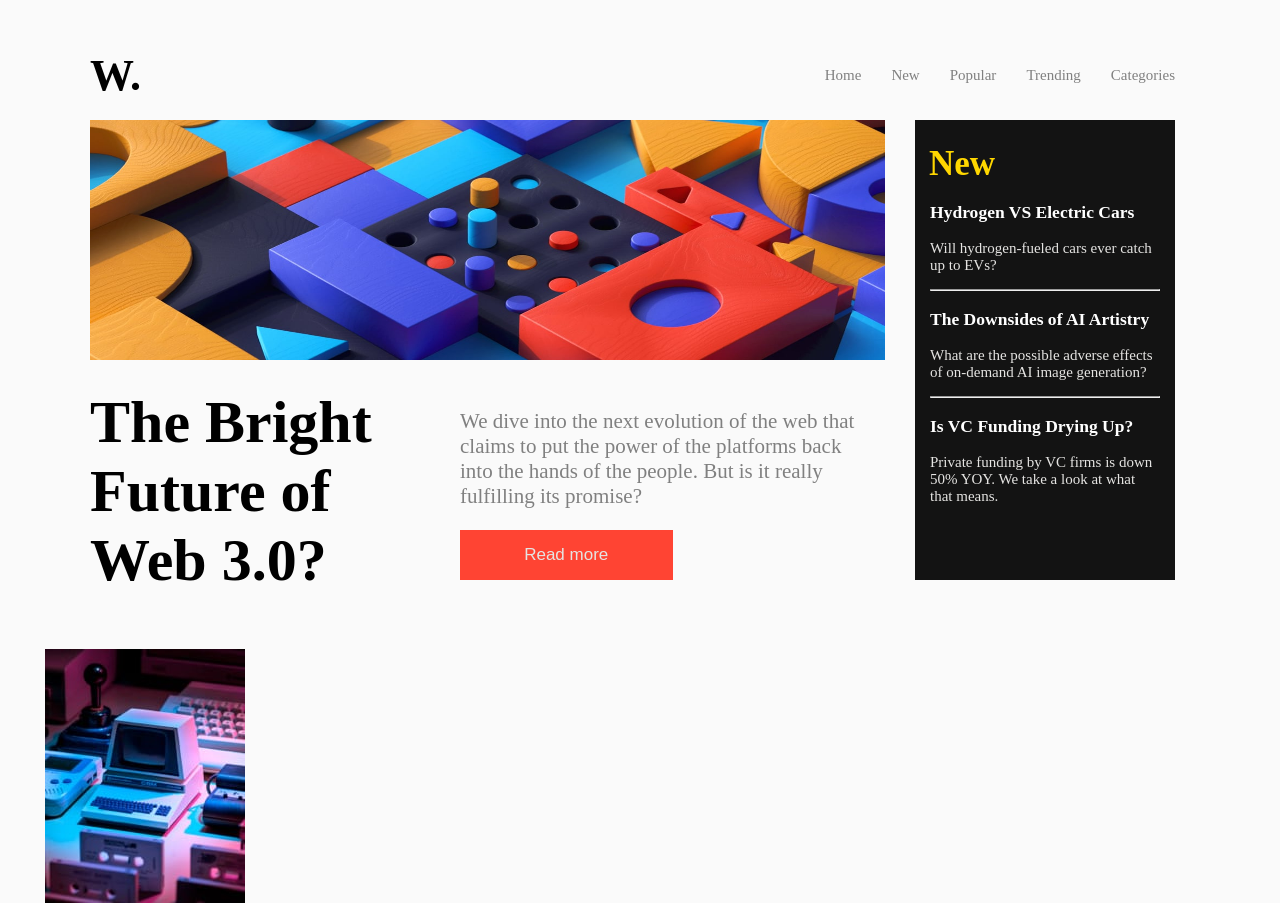
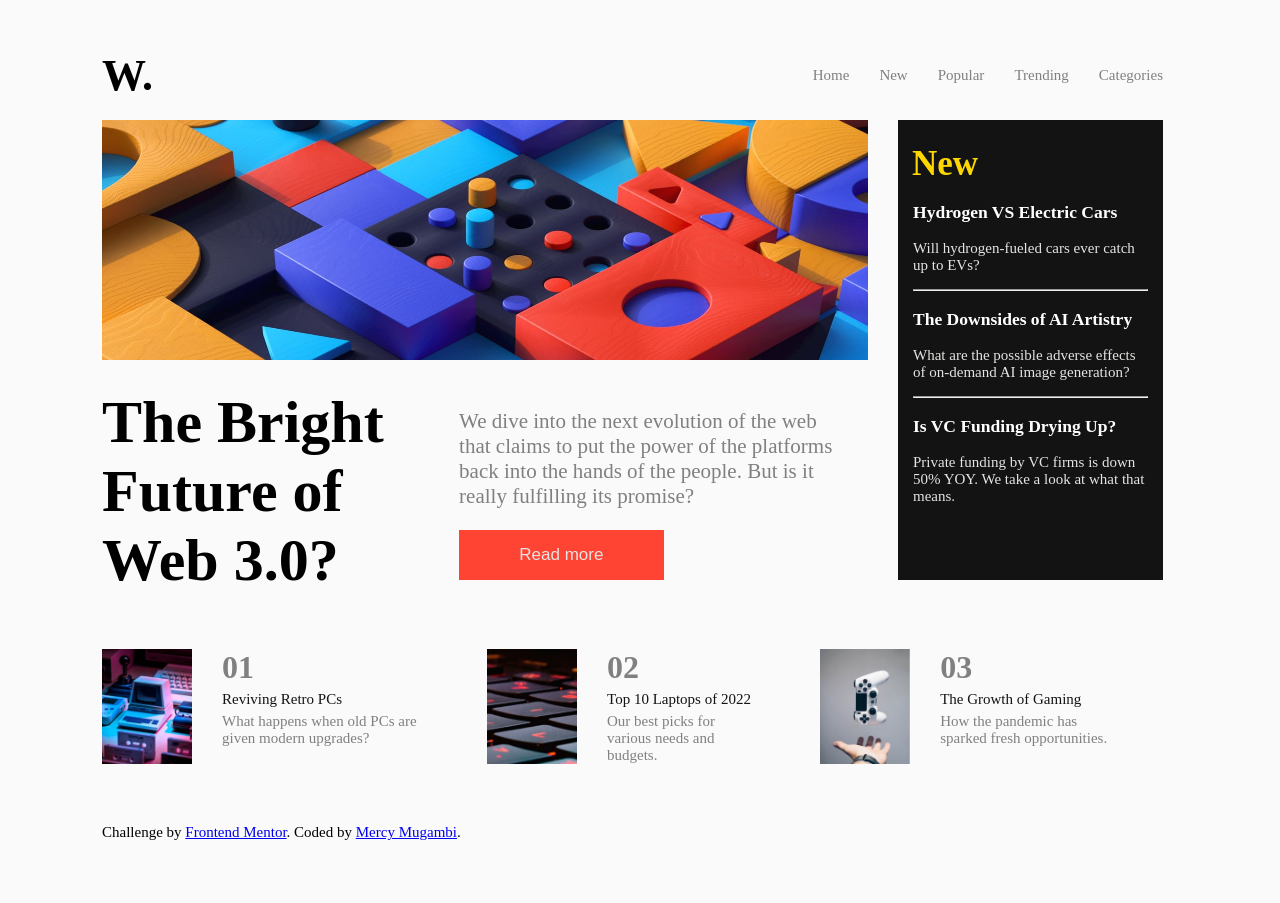
Before and after one commit to mercymugambi/Frontend-Mentors-News-HomePage, a plain HTML site: page index.html in a window 1280 px wide. Shown: the top 903 px of the page. After the commit the page ends 841 px from the top, so only its background shows below. Drawn offline with nearby package versions, Linux system fonts and the light colour scheme.

Commit message:
css changes

```diff
--- a/assets/css/styles.css
+++ b/assets/css/styles.css
@@ -1,4 +1,3 @@
-
 /*--Navbar*/
 *{
     margin: 0;
@@ -16,11 +15,12 @@ header{
     justify-content: space-between;
     align-items: center;
     height: 60px;
-    padding: 3em 3em 1em 3em;
+    padding: 3em 3.8em 1em 3.8em;
 }
 
 .header-nav ul{
     display: flex;
+    padding: 0;
 }
 .header-nav ul li{
     margin: 0 1em;
@@ -42,13 +42,13 @@ header{
     display: flex;
     flex-direction: row;
     margin-bottom: 2em;
-    padding: 0 3em;
+    padding: 0 3.8em;
 }
 .LeftContainer{
     width: 795px;
 }
 .LeftContainer #web3image img{
-    width: 795px;
+    width: 766px;
     height: 240px;
 }
 #rightToImage{
@@ -107,3 +107,39 @@ header{
     width: 50%;
     height: 50px;
 }
+.FloatDown{
+    display: flex;
+    margin-bottom: 4em;
+    padding: 0 3.8em;
+    justify-items: center;
+
+}
+#leftImage{
+    display: flex;
+    flex-flow: row nowrap;
+    justify-content: center;
+    padding-right: 2em;
+}
+#leftImage img{
+    width: 90px;
+    height: 115px;
+}
+.FloatDown #contents{
+    padding: 0 2em;
+}
+#numbers{
+    color: #808080;
+    font-size: 32px;
+}
+#contents #contentHeadings{
+    color: #131313;
+    margin: 5px 0;
+}
+#contents p{
+    color: #808080;
+    justify-content: left;
+}
+footer{
+    display: flex;
+    padding: 0 3.8em;
+}
--- a/index.html
+++ b/index.html
@@ -2,7 +2,7 @@
 <html lang="en">
 <head>
   <meta charset="UTF-8">
-  <meta name="viewport" content="width=device-width, initial-scale=1.0"> <!-- displays site properly based on user's device -->
+  <meta name="viewport" content="width=device-width, initial-scale=1, shrink-to-fit=no, user-scalable=no"> <!-- displays site properly based on user's device -->
 
   <link rel="icon" type="image/png" sizes="32x32" href="./images/favicon-32x32.png">
 
@@ -66,8 +66,9 @@
         <h3>Is VC Funding Drying Up?</h3>
         <p>Private funding by VC firms is down 50% YOY. We take a look at what that means.</p>
       </div>
+      </div>
+      <!--Section down-->
 
-    </div>
     </section>
     <!--Section down-->
 
@@ -76,7 +77,7 @@
       <div id="leftImage">
         <img src="/assets/images/image-retro-pcs.jpg" alt="">
         <div id="contents">
-          <h3 id="numbers">01</p>
+          <h3 id="numbers">01</h3>
           <p id="contentHeadings">Reviving Retro PCs</p>
           <p>What happens when old PCs are given modern upgrades?</p>
         </div>
@@ -86,7 +87,7 @@
       <div id="leftImage">
         <img src="/assets/images/image-top-laptops.jpg" alt="">
         <div id="contents">
-          <h3 id="numbers">02</p>
+          <h3 id="numbers">02</h3>
           <p id="contentHeadings">Top 10 Laptops of 2022</p>
           <p>Our best picks for various needs and budgets.</p>
         </div>
@@ -96,21 +97,22 @@
       <div id="leftImage">
         <img src="/assets/images/image-gaming-growth.jpg" alt="">
         <div id="contents">
-          <h3 id="numbers">03</p>
+          <h3 id="numbers">03</h3>
           <p id="contentHeadings">The Growth of Gaming</p>
           <p>How the pandemic has sparked fresh opportunities.</p>
         </div>
       </div>
 
     </section>
+    <footer>
+      <div class="attribution">
+        Challenge by <a href="https://www.frontendmentor.io?ref=challenge" target="_blank">Frontend Mentor</a>.
+        Coded by <a href="#">Mercy Mugambi</a>.
+      </div>
+    </footer>
   </main>
 <!-------- Js---------->
 <script src="https://cdn.jsdelivr.net/npm/jquery@3.5.1/dist/jquery.slim.min.js" integrity="sha384-DfXdz2htPH0lsSSs5nCTpuj/zy4C+OGpamoFVy38MVBnE+IbbVYUew+OrCXaRkfj" crossorigin="anonymous"></script>
 <script src="https://cdn.jsdelivr.net/npm/bootstrap@4.6.2/dist/js/bootstrap.bundle.min.js" integrity="sha384-Fy6S3B9q64WdZWQUiU+q4/2Lc9npb8tCaSX9FK7E8HnRr0Jz8D6OP9dO5Vg3Q9ct" crossorigin="anonymous"></script>
-
-  <div class="attribution">
-    Challenge by <a href="https://www.frontendmentor.io?ref=challenge" target="_blank">Frontend Mentor</a>.
-    Coded by <a href="#">Mercy Mugambi</a>.
-  </div>
 </body>
 </html>
```
